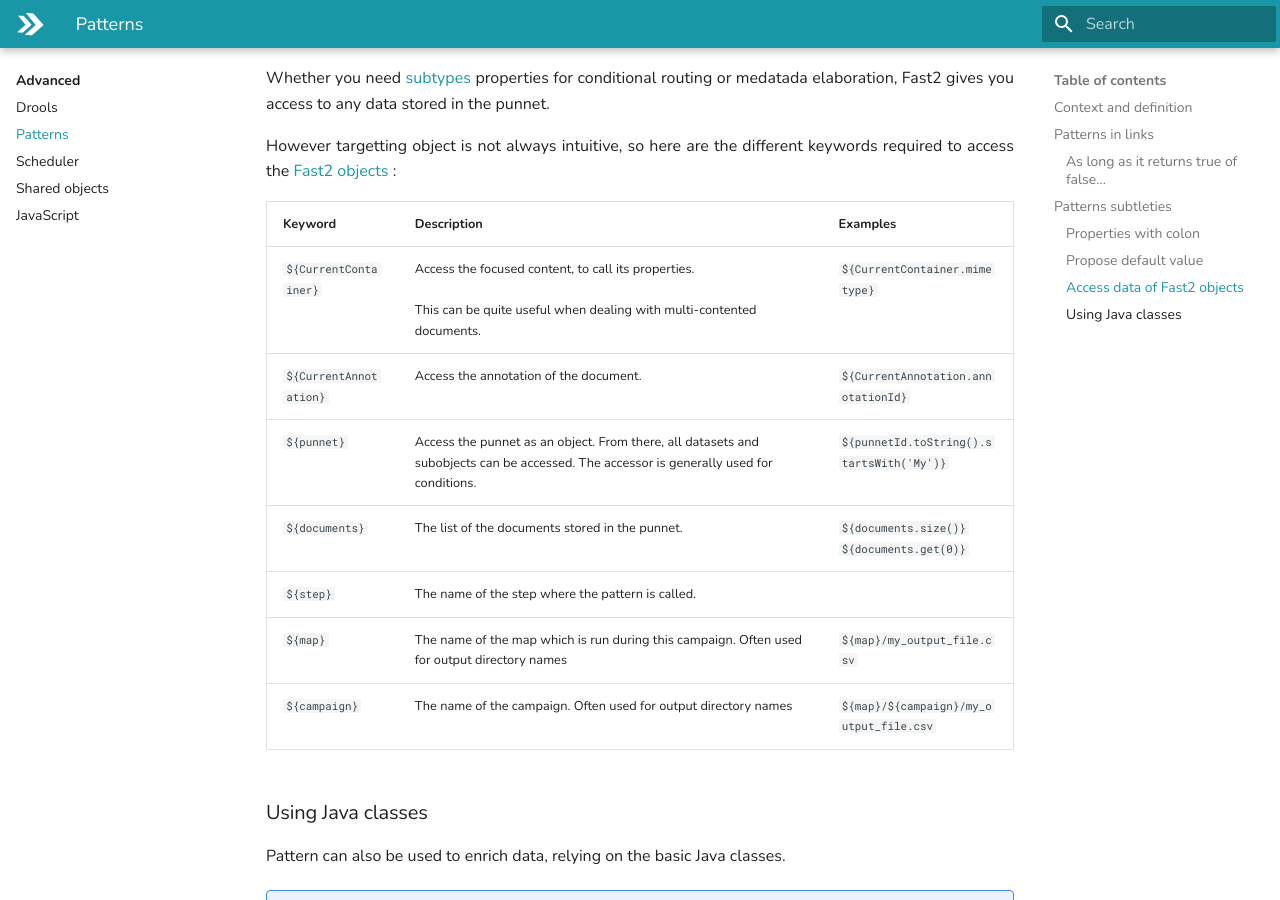
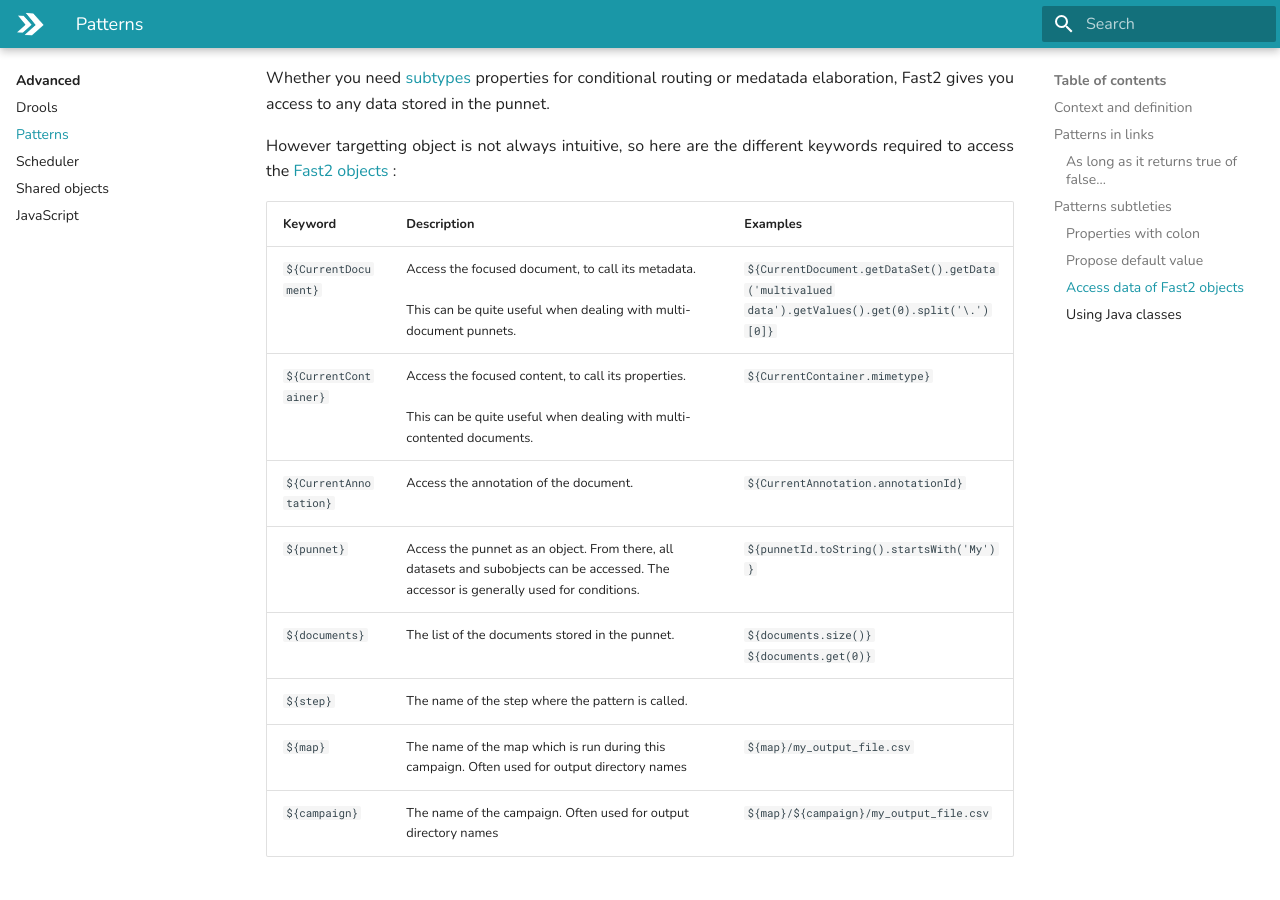
Before and after one commit to Fast2docs/Fast2-docs, an MkDocs documentation site: the page built from docs/advanced/patterns.md, in a window 1280 px wide and 900 px high, scrolled down 2919 px. Built offline with MkDocs 1.6.1 and Material for MkDocs 9.7.7, drawn with Linux system fonts in a browser that asks for light colours.

Commit message:
Add 'CurrentDocument' to supported patterns

```diff
--- a/docs/advanced/patterns.md
+++ b/docs/advanced/patterns.md
@@ -88,6 +88,7 @@
 
 | Keyword                | Description                                                                                                                             | Examples                                    |
 | ---------------------- | --------------------------------------------------------------------------------------------------------------------------------------- | ------------------------------------------- |
+| `${CurrentDocument}`   | Access the focused document, to call its metadata. <br/><br/>This can be quite useful when dealing with multi-document punnets.       | `${CurrentDocument.getDataSet().getData('multivalued data').getValues().get(0).split('\.')[0]}`              |
 | `${CurrentContainer}`  | Access the focused content, to call its properties. <br/><br/>This can be quite useful when dealing with multi-contented documents.     | `${CurrentContainer.mimetype}`              |
 | `${CurrentAnnotation}` | Access the annotation of the document.                                                                                                  | `${CurrentAnnotation.annotationId}`         |
 | `${punnet}`            | Access the punnet as an object. From there, all datasets and subobjects can be accessed. The accessor is generally used for conditions. | `${punnetId.toString().startsWith('My')}`   |
```
